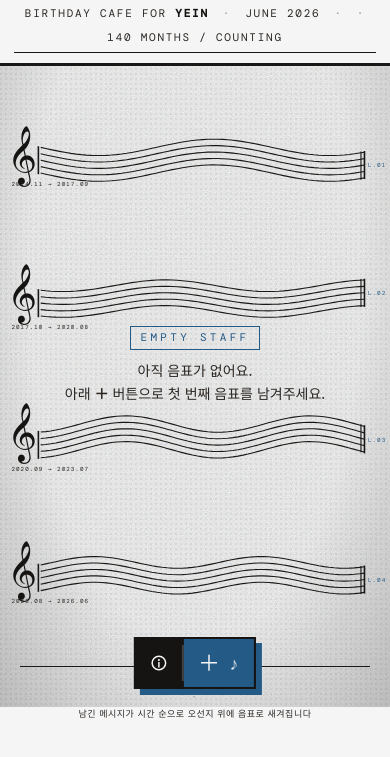
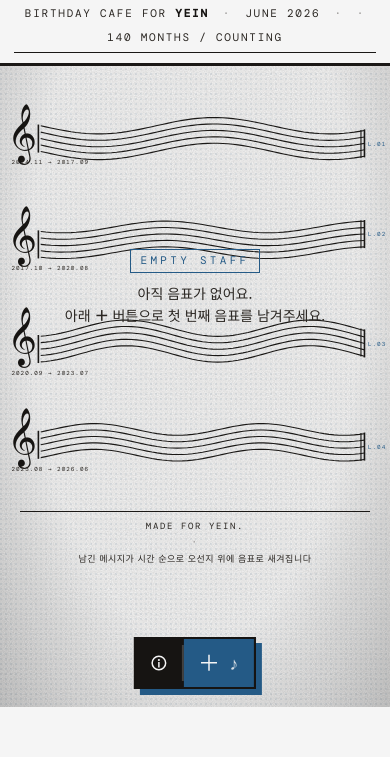
Before and after one commit to dkscodus/manuscript-letter, a plain HTML site: page index.html in a window 390 px wide. Shown: the part 137-894 px from the top of the page. After the commit the page ends 844 px from the top, so only its background shows below. Drawn offline with nearby package versions, Linux system fonts and the light colour scheme; a web font is replaced by a local one.

Commit message:
Update style.css

```diff
--- a/css/style.css
+++ b/css/style.css
@@ -540,7 +540,7 @@
   .masthead__top { font-size: 10px; }
   .title__a { font-size: clamp(58px, 16vw, 96px); }
   .title__b { font-size: clamp(30px, 9vw, 56px); }
-  .stage { padding: 6px 8px; min-height: 600px; }
+  .stage { padding: 6px 8px; min-height: 400px; }
   .dock__label { display: none; }
   .dock__btn { padding: 12px 14px; }
   .colophon {
```
